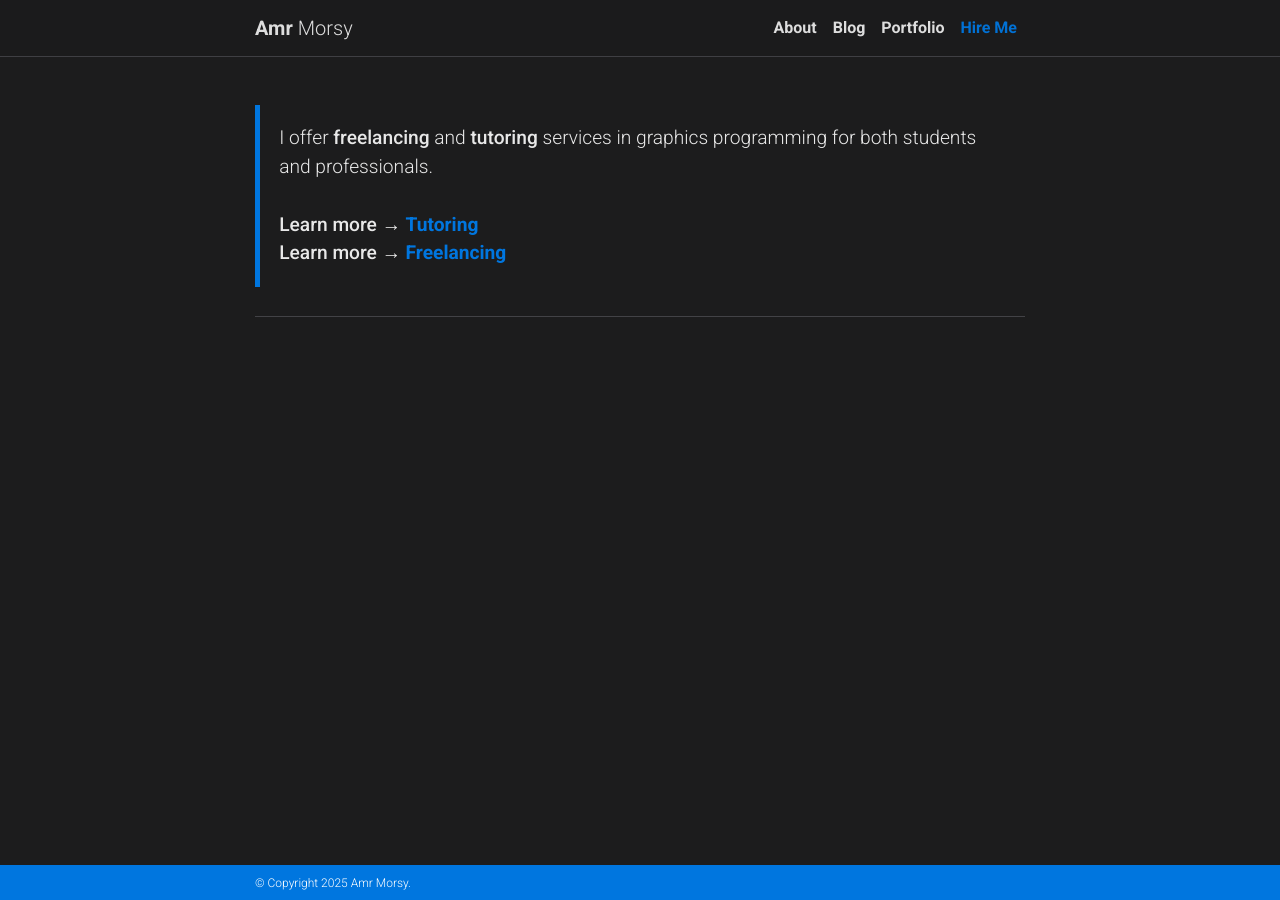
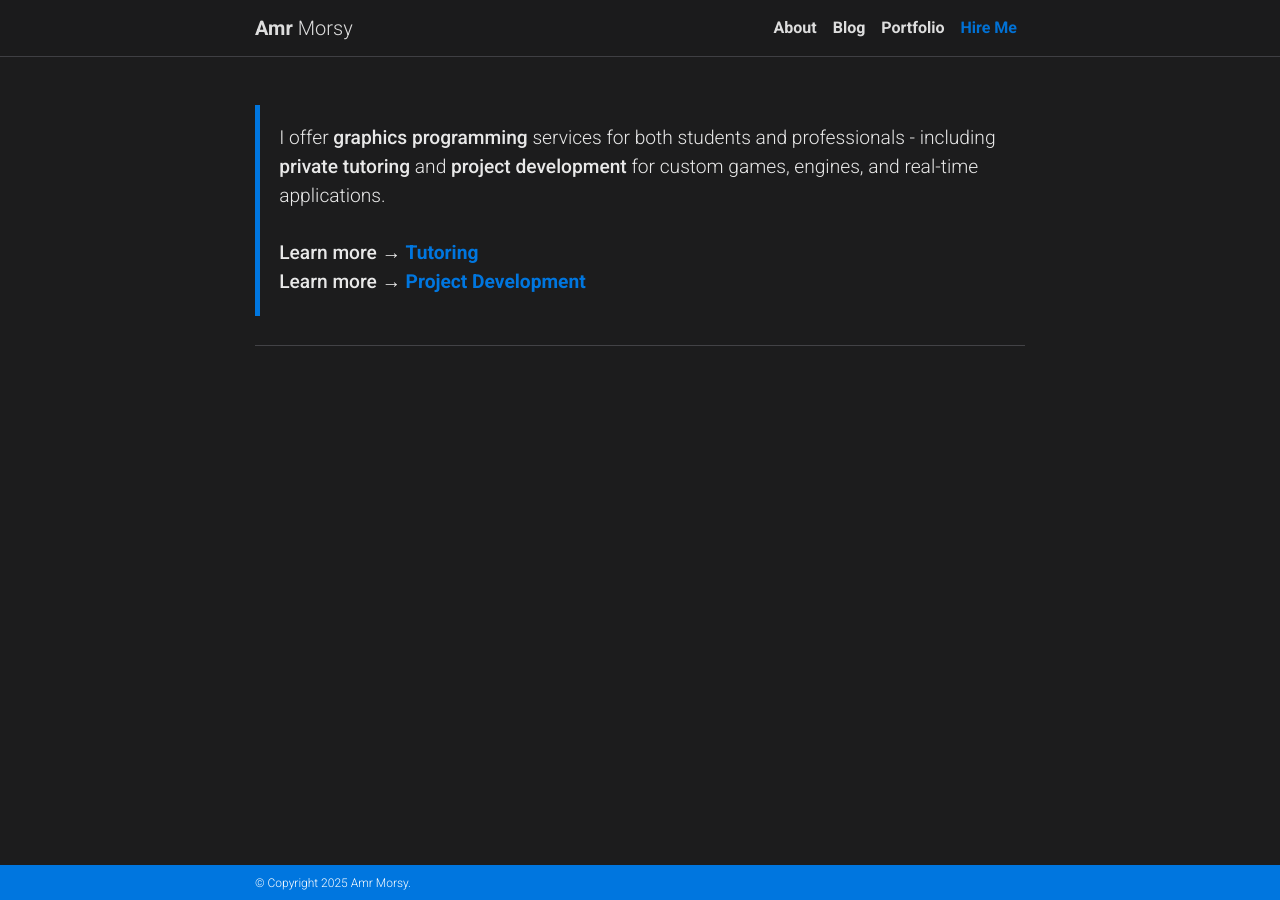
Before and after one commit to AmrHMorsy/AmrHMorsy.github.io, a Jekyll site: the page built from _pages/HireMe.md, in a window 1280 px wide. Built offline with Jekyll 4.4.1, drawn with Linux system fonts in a browser that asks for light colours; full-size pictures stand in for the smaller copies a plugin makes; comment, search, counter and statistics services are not loaded; a style sheet for code colours, icons or effects is not loaded.

```diff
--- a/_pages/HireMe.md
+++ b/_pages/HireMe.md
@@ -9,11 +9,11 @@
 horizontal: false
 ---
 
-> I offer **freelancing** and **tutoring** services in graphics programming for both students and professionals.
+> I offer **graphics programming** services for both students and professionals - including **private tutoring** and **project development** for custom games, engines, and real-time applications.
 <br>
 <br>
 **Learn more →** [Tutoring](https://amrhmorsy.github.io/tutoring/)
 <br>
-**Learn more →** [Freelancing](https://amrhmorsy.github.io/freelancing/)
+**Learn more →** [Project Development](https://amrhmorsy.github.io/ProjectDevelopment/)
 
 ***
```
Also changed, not shown: _pages/ProjectDevelopment.md (added, +23 -0 lines), _pages/about.md (+1 -1 lines), 1 other file.
